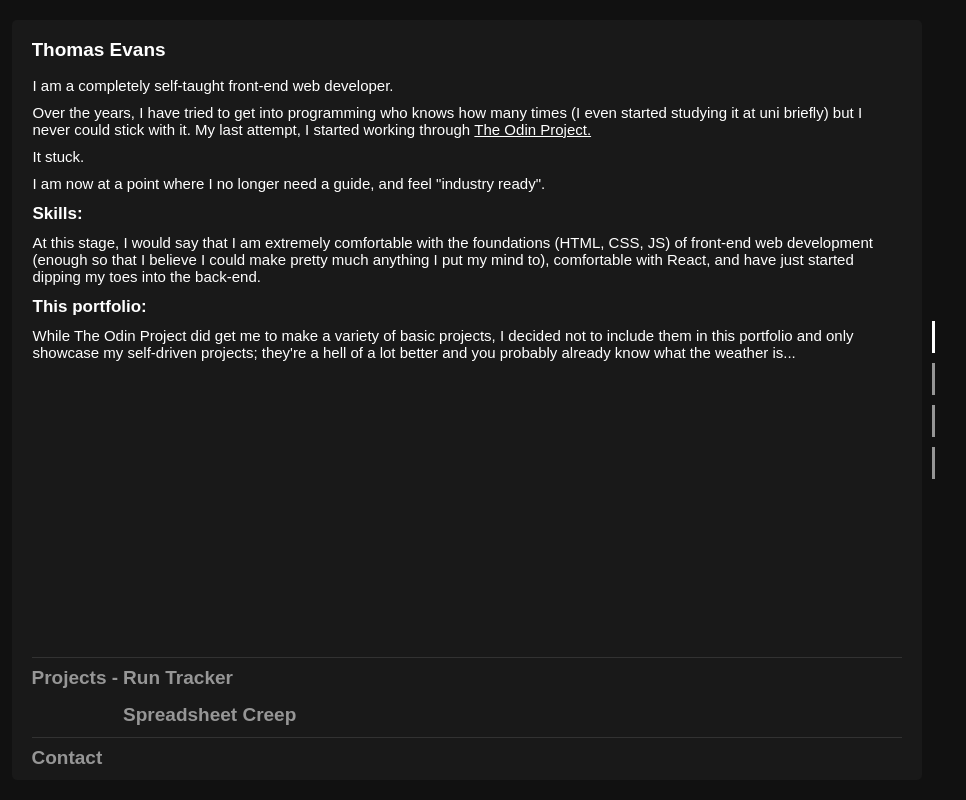
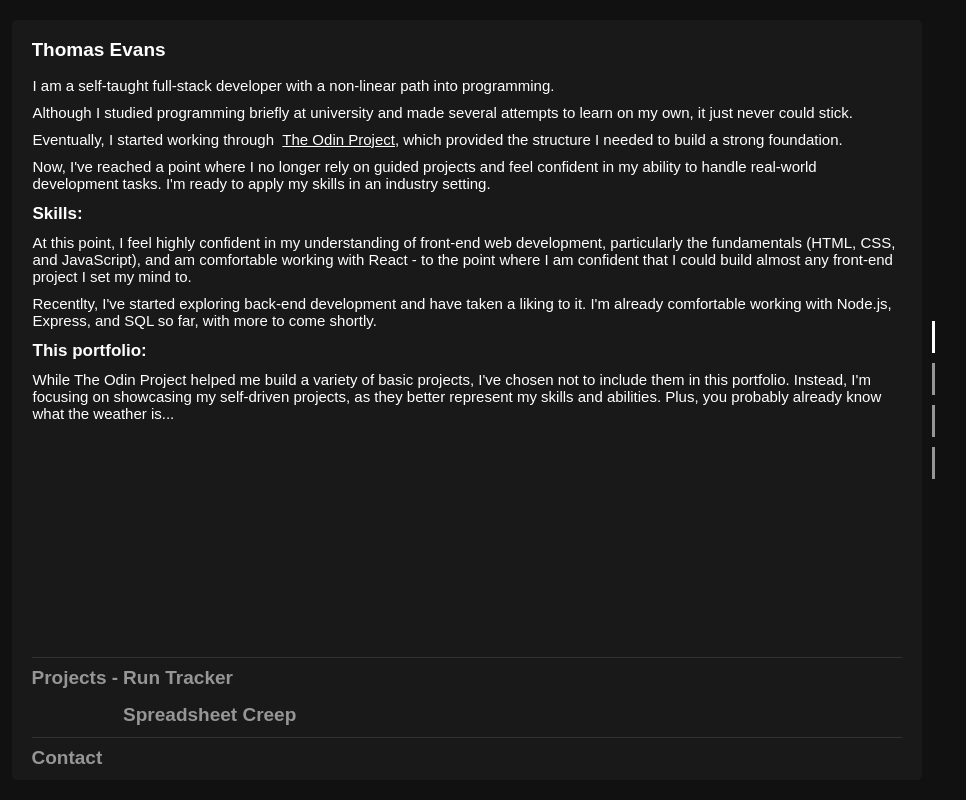
Before and after one commit to daefron/portfolio, a React (Vite) app: page / in a window 1280 px wide. Shown: the whole page, without its empty margins (172-1138 px from the left). Built offline with nearby package versions, Linux system fonts and the light colour scheme.

Commit message:
rewrote content

```diff
--- a/src/Content.jsx
+++ b/src/Content.jsx
@@ -7,39 +7,49 @@ export function content() {
       type: "header",
       content: [
         <p key="about-1">
-          I am a completely self-taught front-end web developer.
+          I am a self-taught full-stack developer with a non-linear path into
+          programming.
         </p>,
         <p key="about-2">
-          Over the years, I have tried to get into programming who knows how
-          many times (I even started studying it at uni briefly) but I never
-          could stick with it. My last attempt, I started working through&nbsp;
+          Although I studied programming briefly at university and made several
+          attempts to learn on my own, it just never could stick.
+        </p>,
+        <p key="about-3">
+          Eventually, I started working through &nbsp;
           <a target="_blank" href="https://www.theodinproject.com/">
-            The Odin Project.
+            The Odin Project
           </a>
+          , which provided the structure I needed to build a strong foundation.
         </p>,
-        <p key="about-3">It stuck.</p>,
         <p key="about-4">
-          I am now at a point where I no longer need a guide, and feel "industry
-          ready".
+          Now, I've reached a point where I no longer rely on guided projects
+          and feel confident in my ability to handle real-world development
+          tasks. I'm ready to apply my skills in an industry setting.
         </p>,
         <p key="about-5" className="subTitle">
           Skills:
         </p>,
         <p key="about-6">
-          At this stage, I would say that I am extremely comfortable with the
-          foundations (HTML, CSS, JS) of front-end web development (enough so
-          that I believe I could make pretty much anything I put my mind to),
-          comfortable with React, and have just started dipping my toes into the
-          back-end.
+          At this point, I feel highly confident in my understanding of
+          front-end web development, particularly the fundamentals (HTML, CSS,
+          and JavaScript), and am comfortable working with React - to the point
+          where I am confident that I could build almost any front-end project I
+          set my mind to.
+        </p>,
+        <p key="about-6-1">
+          Recentlty, I've started exploring back-end development and have taken
+          a liking to it. I'm already comfortable working with Node.js, Express,
+          and SQL so far, with more to come shortly.
         </p>,
         <p key="about-7" className="subTitle">
           This portfolio:
         </p>,
         <p key="about-8">
-          While The Odin Project did get me to make a variety of basic projects,
-          I decided not to include them in this portfolio and only showcase my
-          self-driven projects; they're a hell of a lot better and you probably
-          already know what the weather is...
+          While The Odin Project helped me build a variety of basic projects,
+          I've chosen not to include them in this portfolio. Instead, I'm
+          focusing on showcasing my self-driven projects, as they better
+          represent my skills and abilities. Plus, you probably already know
+          what the weather is...
         </p>,
       ],
     },
@@ -61,9 +71,9 @@ export function content() {
           library) so I decided to make a dashboard for tracking my runs.
         </p>,
         <p key="project1-3-2">
-          Dealing with the Fitbit API's rate limit made me want to learn backend
-          as well, so this also includes a database + API for interfacing with
-          the Fitbit API more efficiently.
+          Dealing with the Fitbit API's request rate limit pretty much forced me
+          to learn backend as well, so this also includes a database + API for
+          interfacing with the Fitbit API more efficiently.
         </p>,
         <p key="project1-4" className="subTitle">
           Built with:
@@ -109,7 +119,7 @@ export function content() {
       type: "project2",
       content: [
         <p key="project2-1">
-          A "game engine" set within the bounds of a spreadsheet.
+          A game/game engine set within the bounds of a spreadsheet.
         </p>,
         <video key="project2-2" className="videoContent" autoPlay muted>
           <source src={spreadsheetVideo} type="video/mp4"></source>
```
